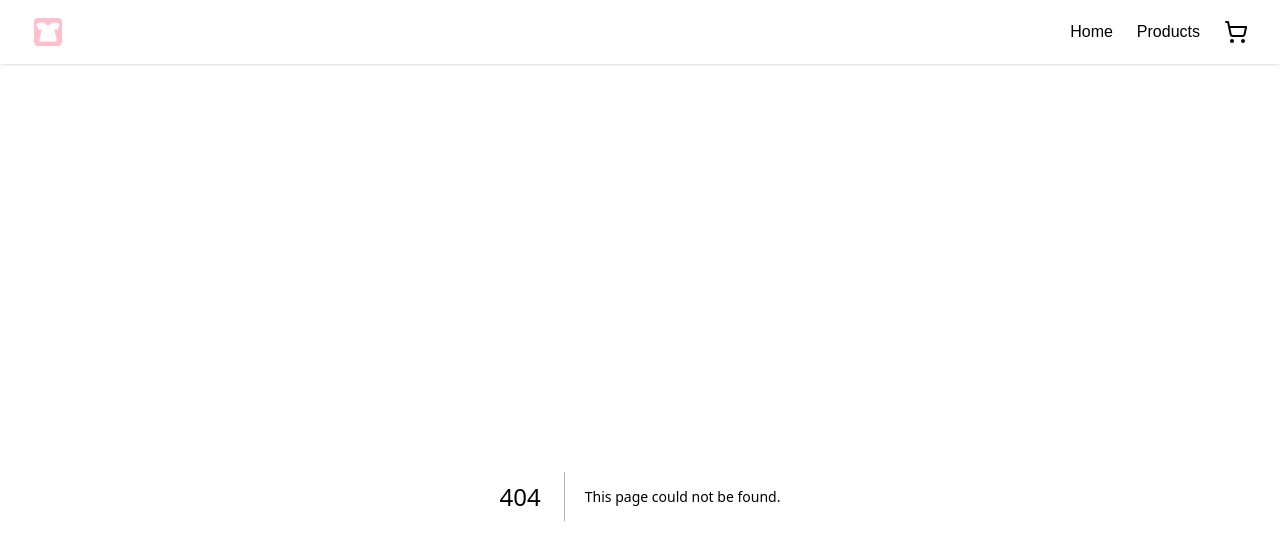
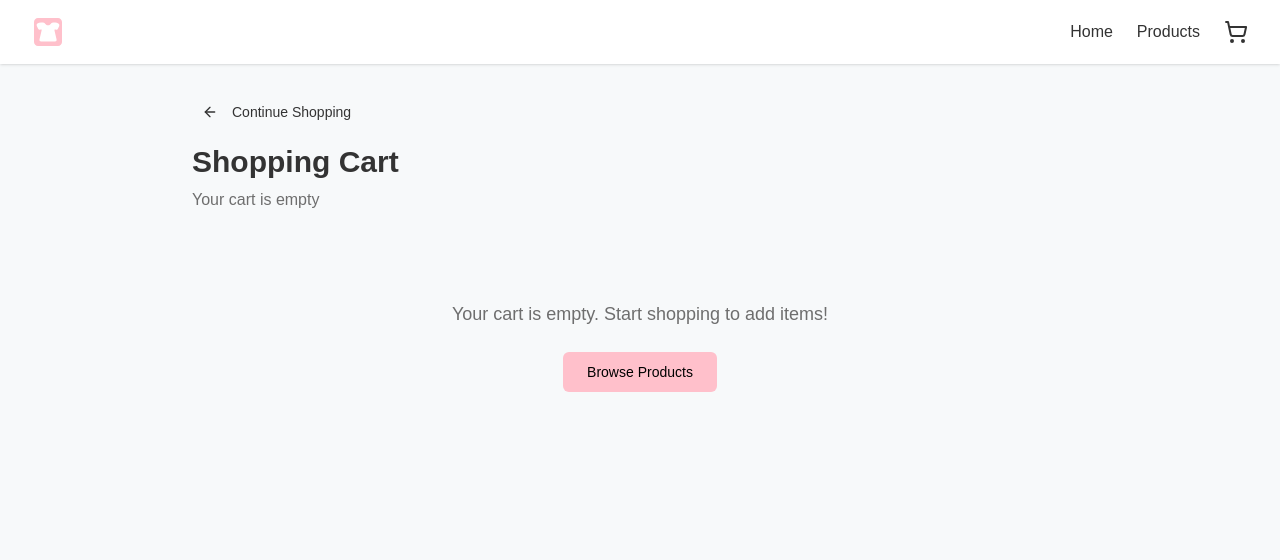
Before and after one commit to NickVeles/portfolio-ecommerce, a Next.js app: page /cart in a window 1280 px wide. Before the commit this address had no page. Shown: the top 560 px of the page. Built offline with nearby package versions, Linux system fonts and the light colour scheme.

Commit message:
feat: add cart page

```diff
--- /dev/null
+++ b/app/cart/page.tsx
@@ -0,0 +1,85 @@
+"use client";
+
+import Link from "next/link";
+import { Button } from "@/components/ui/button";
+import { createCartStore } from "@/store/cart-store";
+import { CartItem } from "@/components/CartItem";
+import { CartSummary } from "@/components/CartSummary";
+import { ArrowLeft } from "lucide-react";
+
+export default function CartPage() {
+  const items = createCartStore((state) => state.items);
+  const updateItemQuantity = createCartStore(
+    (state) => state.updateItemQuantity
+  );
+  const removeItem = createCartStore((state) => state.removeItem);
+  const getTotalPrice = createCartStore((state) => state.getTotalPrice);
+  const getTotalQuantity = createCartStore((state) => state.getTotalQuantity);
+
+  const totalPrice = getTotalPrice();
+  const totalQuantity = getTotalQuantity();
+
+  const handleQuantityChange = (itemId: string, newQuantity: number) => {
+    if (newQuantity <= 0) {
+      removeItem(itemId);
+    } else {
+      updateItemQuantity(itemId, newQuantity);
+    }
+  };
+
+  return (
+    <div className="max-w-4xl mx-auto">
+      <div className="mb-6">
+        <Button variant="ghost" size="sm" asChild className="mb-4">
+          <Link href="/products">
+            <ArrowLeft className="size-4 mr-2" />
+            Continue Shopping
+          </Link>
+        </Button>
+        <h1 className="text-3xl font-bold">Shopping Cart</h1>
+        <p className="text-muted-foreground mt-2">
+          {totalQuantity === 0
+            ? "Your cart is empty"
+            : `${totalQuantity} ${
+                totalQuantity === 1 ? "item" : "items"
+              } in your cart${totalQuantity >= 99 ? " (MAX)" : ""}`}
+        </p>
+      </div>
+
+      {items.length === 0 ? (
+        <div className="flex flex-col items-center justify-center py-16 text-center">
+          <p className="text-muted-foreground text-lg mb-6">
+            Your cart is empty. Start shopping to add items!
+          </p>
+          <Button asChild size="lg">
+            <Link href="/products">Browse Products</Link>
+          </Button>
+        </div>
+      ) : (
+        <div className="grid grid-cols-1 lg:grid-cols-3 gap-8">
+          <div className="lg:col-span-2">
+            <div className="bg-card rounded-lg border p-6">
+              <div className="space-y-4">
+                {items.map((item) => (
+                  <CartItem
+                    key={item.id}
+                    item={item}
+                    totalQuantity={totalQuantity}
+                    onQuantityChange={handleQuantityChange}
+                    onRemove={removeItem}
+                  />
+                ))}
+              </div>
+            </div>
+          </div>
+
+          <div className="lg:col-span-1">
+            <div className="bg-card rounded-lg border sticky top-4">
+              <CartSummary totalPrice={totalPrice} showViewCart={false} />
+            </div>
+          </div>
+        </div>
+      )}
+    </div>
+  );
+}
```
